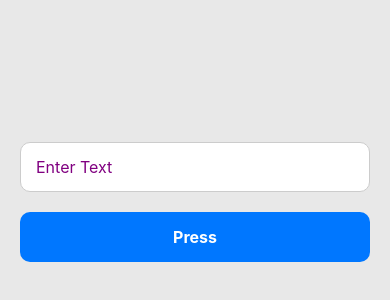
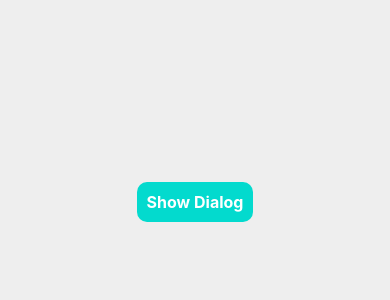
Before and after one commit to R-e-h-a-n-N-a-s-e-e-r/leaning-React-Native, a React Native app: screen / in a window 390 px wide. Shown: the part 220-520 px from the top of the page. Built offline with nearby package versions, Linux system fonts and the light colour scheme.

Commit message:
ModalDialog Box

```diff
--- a/App.tsx
+++ b/App.tsx
@@ -1,8 +1,10 @@
 import { Button, StyleSheet, Text, View } from 'react-native';
 import React from 'react';
+import ModaldialogBox from './src/Components/ModaldialogBox';
+// import ModeldialogBox from './src/Components/ModaldialogBox';
 // import PressableComponent from './src/Components/PressableComponent';
 // import StatusBarExample from './src/Components/StatusBarExample';
-import UseRefHook from './src/Components/UseRefHook';
+// import UseRefHook from './src/Components/UseRefHook';
 // import Loader from './src/Components/Loader';
 // import ButtonwithStyle from './src/Components/ButtonwithStyle';
 // import UseEffectUnMountingPhase from './src/Components/UseEffectUnMountingPhase';
@@ -39,7 +41,8 @@ const App = () => {
       {/* <Loader /> */}
       {/* <PressableComponent/> */}
       {/* <StatusBarExample/> */}
-      <UseRefHook/>
+      {/* <UseRefHook/> */}
+      <ModaldialogBox />
     </View>
   );
 };
--- /dev/null
+++ b/src/Components/ModaldialogBox.tsx
@@ -0,0 +1,83 @@
+import { Modal, StyleSheet, Text, TouchableOpacity, View } from 'react-native';
+import React, { useState } from 'react';
+
+const ModaldialogBox = () => {
+  const [ShowDialog, setShowDialog] = useState(false);
+
+  return (
+    <View style={styles.Container}>
+      <TouchableOpacity
+        style={styles.Button}
+        onPress={() => setShowDialog(true)}
+      >
+        <Text style={styles.ButtonText}>Show Dialog</Text>
+      </TouchableOpacity>
+      <Modal visible={ShowDialog} transparent={true} animationType="fade">
+        <View style={styles.ModalContainer}>
+          <View style={styles.InnerContainer}>
+            <Text style={styles.Heading}> Dialog Box</Text>
+            <Text style={styles.Text}>
+              This is a Dialog Box. Press the button to close it.
+            </Text>
+            <TouchableOpacity
+              style={styles.Button}
+              onPress={() => setShowDialog(false)}
+            >
+              <Text style={styles.ButtonText}>Close</Text>
+            </TouchableOpacity>
+          </View>
+        </View>
+      </Modal>
+    </View>
+  );
+};
+
+export default ModaldialogBox;
+
+const styles = StyleSheet.create({
+  Container: {
+    flex: 1,
+    justifyContent: 'center',
+    alignItems: 'center',
+    backgroundColor: '#eeeeeeff',
+  },
+  Button: {
+    backgroundColor: '#03dace',
+    borderRadius: 10,
+    // paddingVertical: 10,
+    // paddingHorizontal: 10,
+    padding: 10,
+  },
+  Heading: {
+    fontWeight: 'bold',
+    fontSize: 28,
+    color: '#000',
+    marginBottom: 5,
+  },
+  ButtonText: {
+    fontWeight: 'bold',
+    color: 'white',
+    fontSize: 16,
+  },
+  ModalContainer: {
+    flex: 1,
+    justifyContent: 'center',
+    alignItems: 'center',
+    backgroundColor: 'rgba(0,0,0,0.7)',
+  },
+  InnerContainer: {
+    alignItems: 'center',
+    backgroundColor: '#ffffffff',
+    width: '80%',
+    elevation: 5,
+    borderRadius: 20,
+    padding: 20,
+  },
+  Text: {
+    fontWeight: '600',
+    color: 'black',
+    fontSize: 17,
+    textAlign: 'center',
+    marginBottom: 8,
+  },
+});
```
